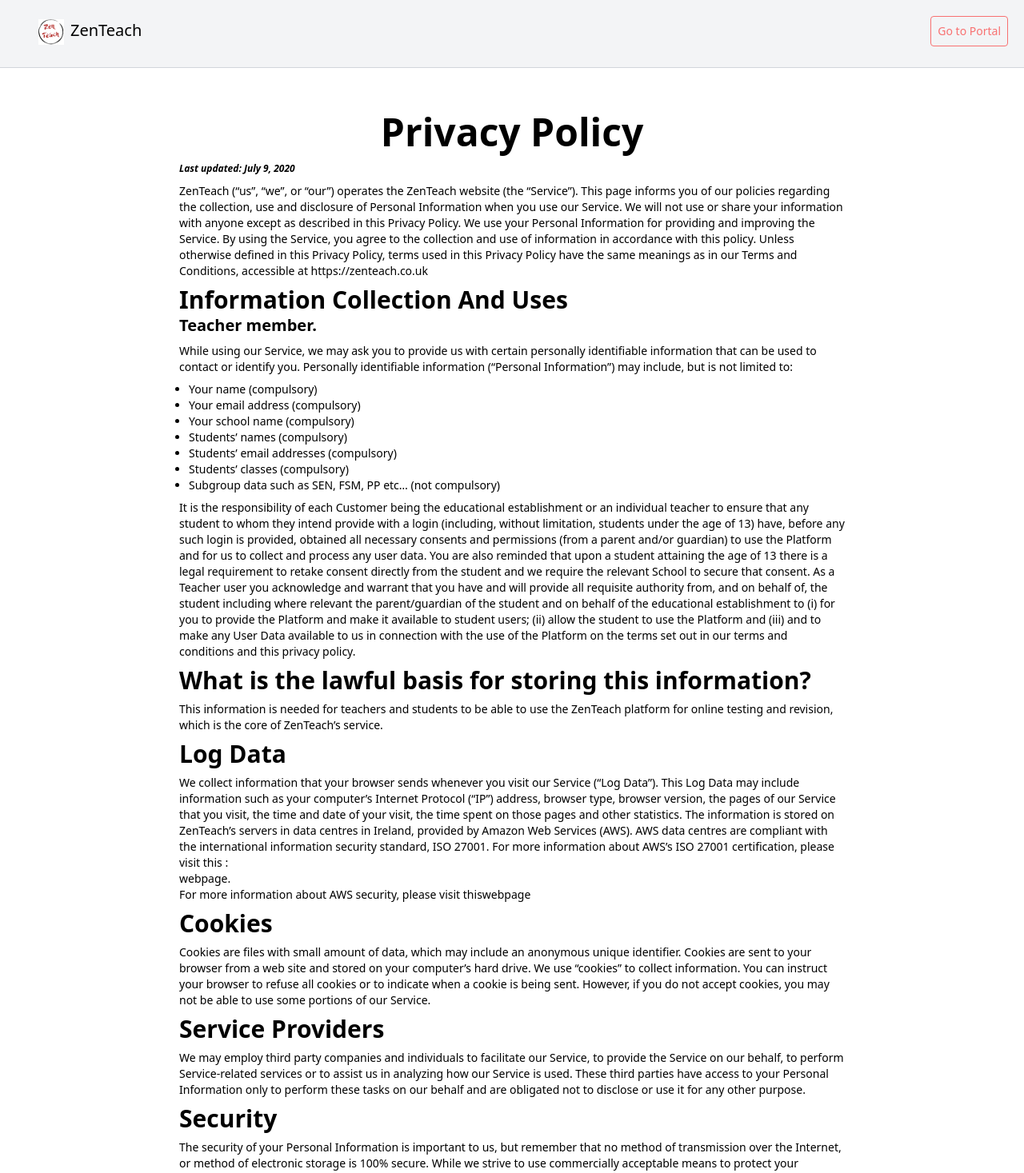
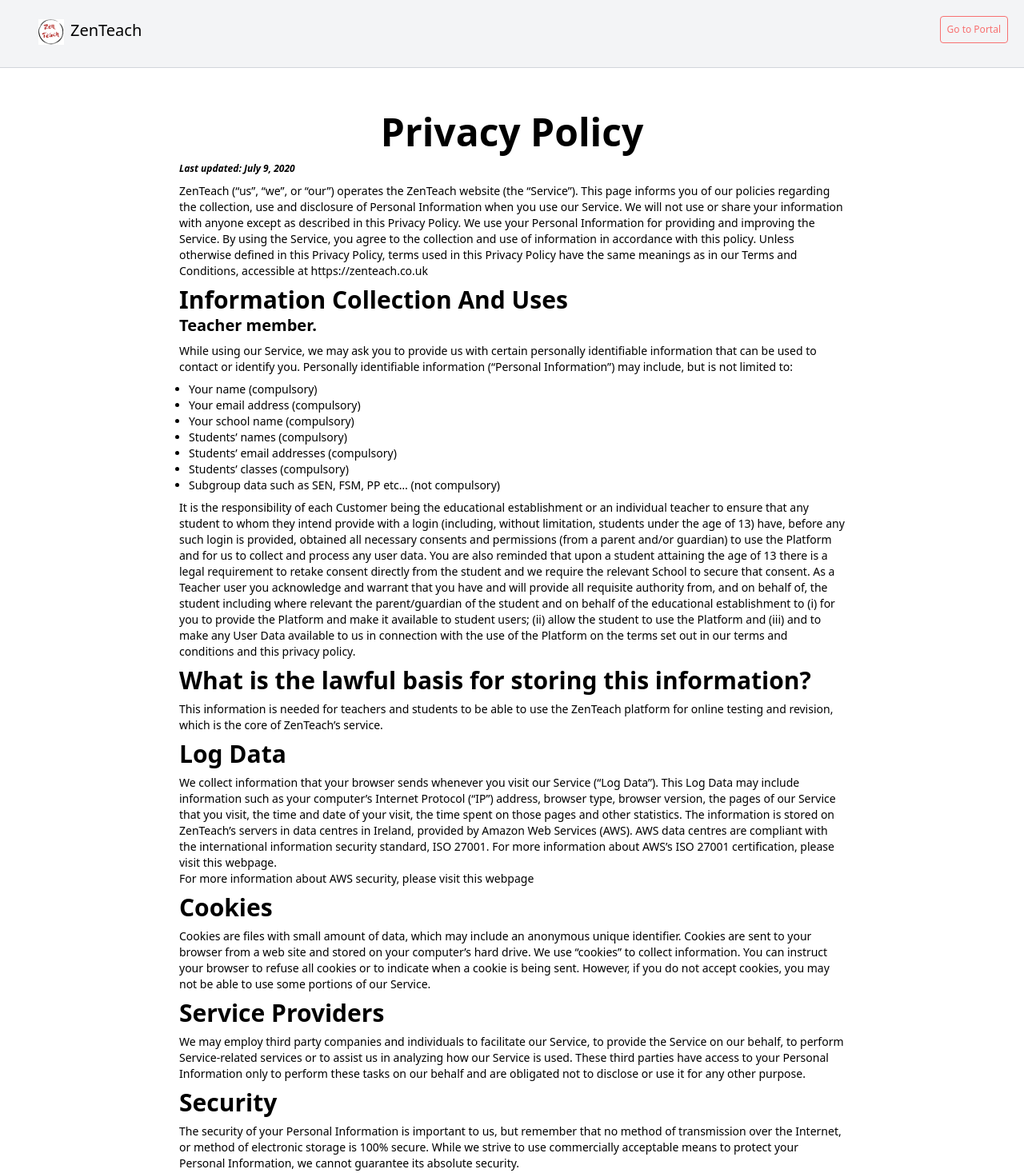
Before and after one commit to ZenTeach/next_zenteach, a Next.js app: page /privacy_policy in a window 1280 px wide. Shown: the top 1467 px of the page at 80% size. Built offline with nearby package versions, Linux system fonts and the light colour scheme.

Commit message:
Fix navbar button font-size in mid-range screens

```diff
--- a/components/NavBar.js
+++ b/components/NavBar.js
@@ -14,7 +14,7 @@
 			</div>
 			<div className="w-1/3 md:w-1/2 py-2 text-center lg:text-right lg:py-2 lg:px-2 lg:w-1/3">
 				<a
-					className="inline-block lg:ml-2 md:ml-24 lg:text-red-400 text-white bg-red-400 lg:bg-gray-100 lg:border lg:border-red-400 lg:p-2 md:p-0 p-2 hover:underline rounded font-small text-sm md:text-xl lg:text-sm overflow-hidden"
+					className="inline-block lg:ml-2 md:ml-24 lg:text-red-400 text-white bg-red-400 lg:bg-gray-100 lg:border lg:border-red-400 lg:p-2 md:p-4 p-2 hover:underline rounded font-small text-xs md:text-md lg:text-md overflow-hidden"
 					rel="noreferrer"
 					href="https://portal.zenteach.co.uk"
 					target="_blank">
--- a/pages/privacy_policy.js
+++ b/pages/privacy_policy.js
@@ -69,9 +69,9 @@
 					provided by Amazon Web Services (AWS). AWS data centres are compliant with the
 					international information security standard, ISO 27001.
 
-					For more information about AWS’s ISO 27001 certification, please visit this :
-					<br /> <a
-						className="text-blue overflow-x md:overflow-none"
+					For more information about AWS’s ISO 27001 certification, please visit this
+					<a
+						className="text-blue mx-1 overflow-x md:overflow-none"
 						href="https://aws.amazon.com/compliance/iso-27001-faqs/"
 						rel="noreferrer"
 					>
@@ -80,7 +80,7 @@
 					<br />
 					For more information about AWS security, please visit this
 					<a
-					className="overflow-x"
+					className="overflow-x mx-1"
 						rel="noreferrer"
 						href="https://aws.amazon.com/security/"
 					>
```
